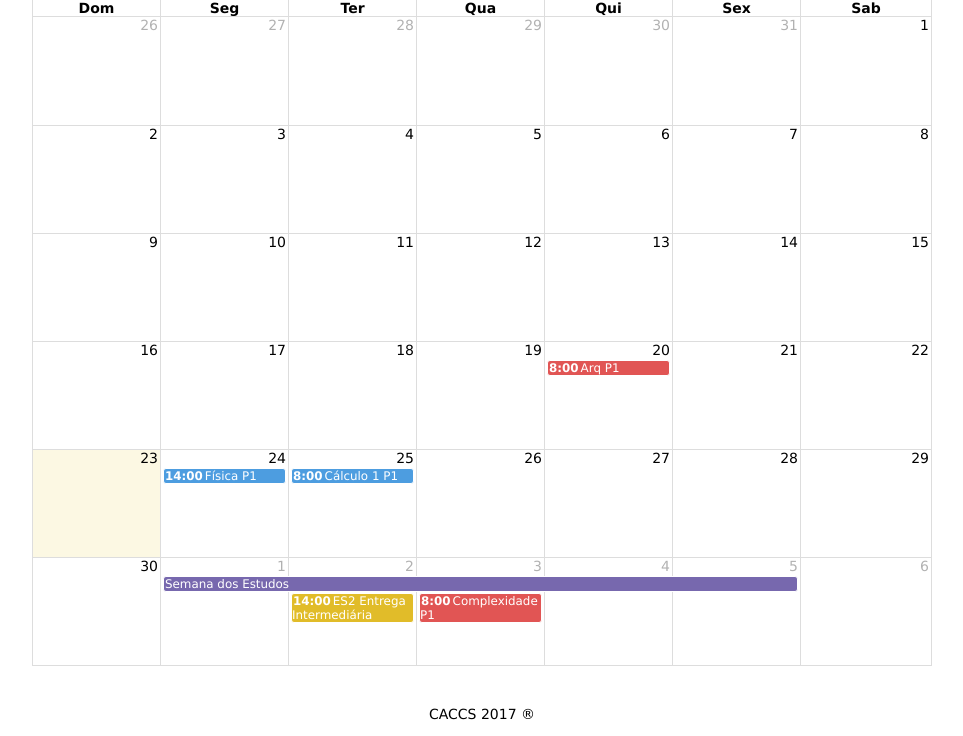
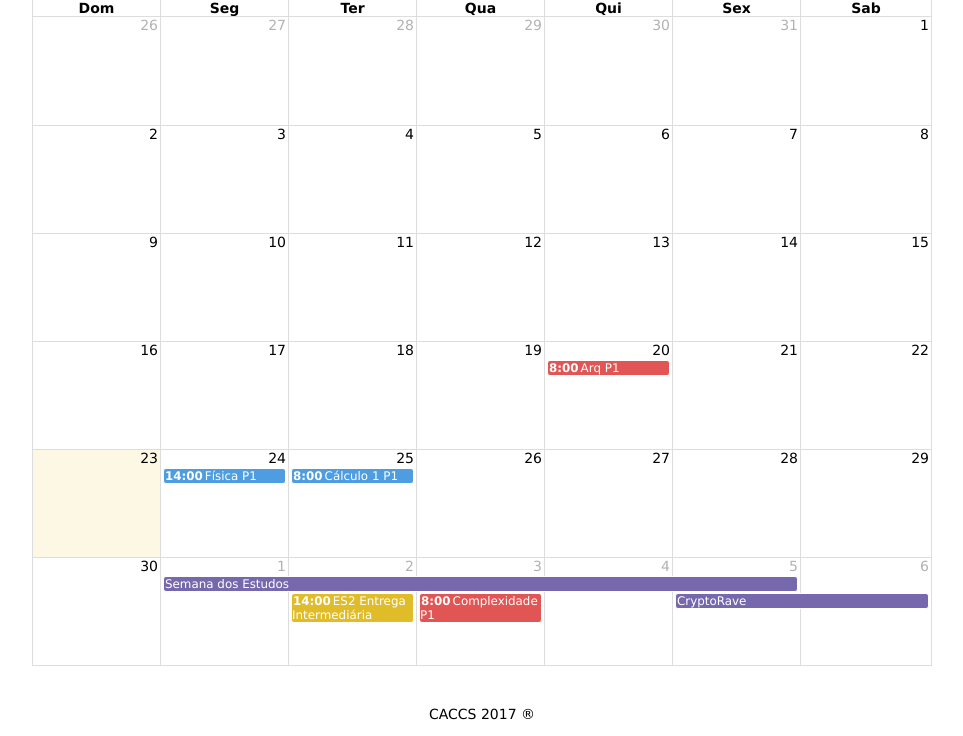
Before and after one commit to caccs/caccs.io, a PHP site: page / in a window 1280 px wide. Shown: the part 64-800 px from the top of the page, without its empty margins (158-1121 px from the left). Run offline with PHP 8.4, Linux system fonts and the light colour scheme.

Commit message:
added cryptorave

```diff
--- a/index.php
+++ b/index.php
@@ -451,6 +451,13 @@
                         title: 'Semana dos Estudos',
                         start: new Date(2017, 4, 1, 8, 0),
                         end: new Date(2017, 4, 5, 20, 0),
+                    },
+                    {
+                    	title: 'CryptoRave',
+                    	start: new Date(2017, 4, 5),
+                    	end: new Date(2017, 4, 6),
+                    	allDay: true,
+                    	url: 'https://cryptorave.org/'
                     }],
                     backgroundColor: '#7768ae',
                     borderColor: '#ffffff'
```
